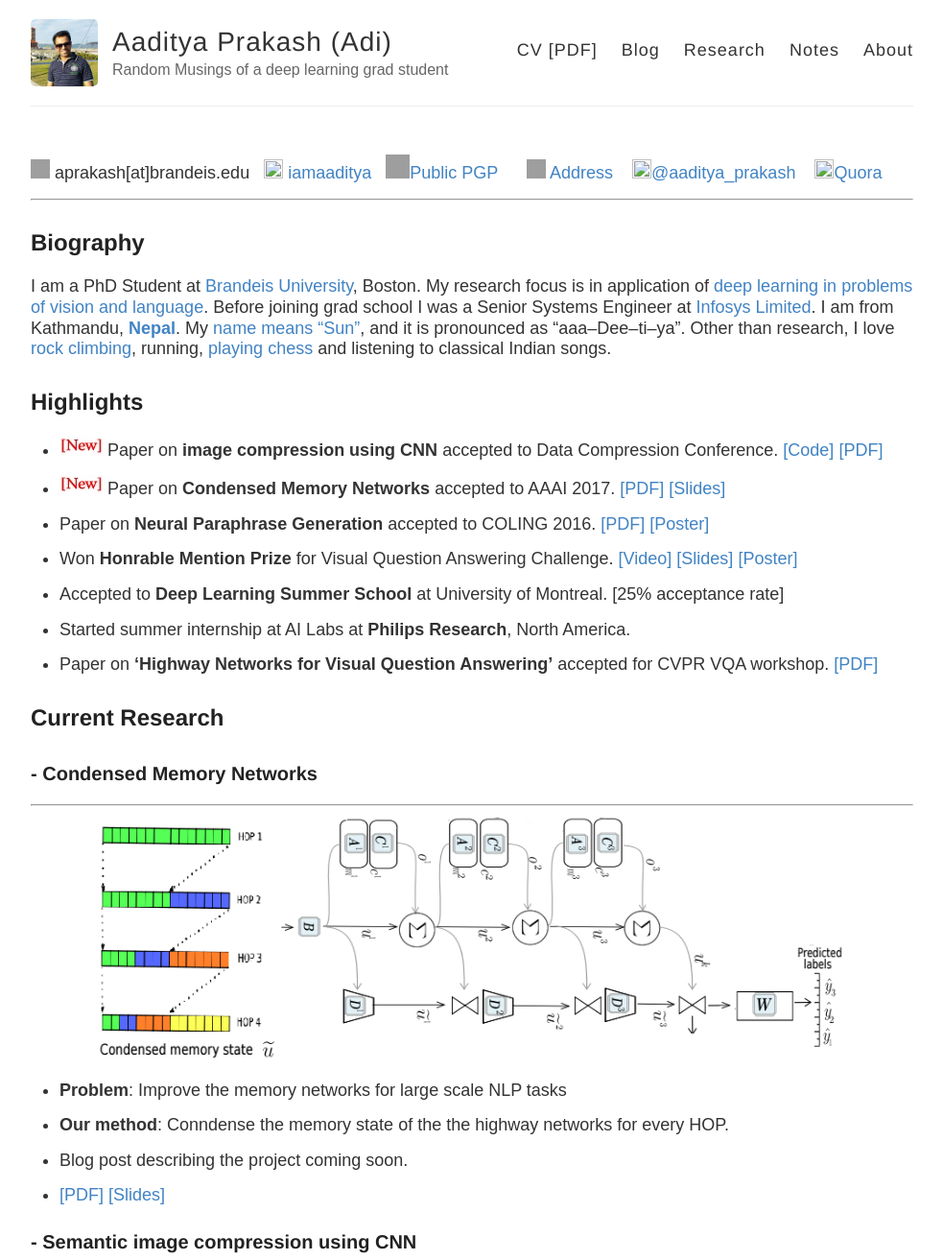
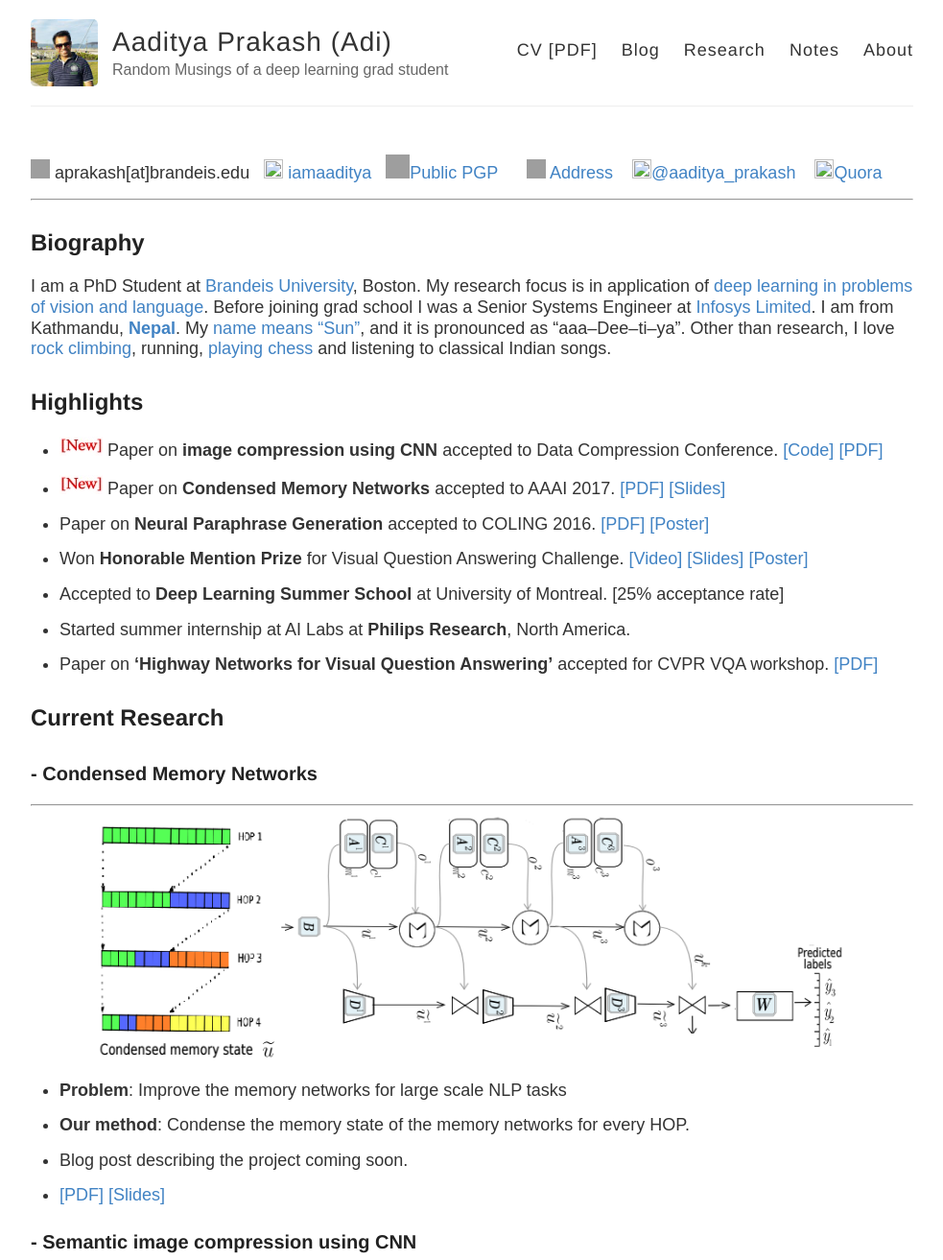
Before and after one commit to iamaaditya/iamaaditya.github.io, a Jekyll site: the page built from about/index.md, in a window 1280 px wide and 1400 px high, cut to the strip 0-1313 px from the top of the window. Shown: the whole strip at 96% size, without its empty margins (84-1067 px from the left). Built offline with Jekyll 4.4.1, drawn with Linux system fonts in a browser that asks for light colours; some web fonts are replaced; grey boxes are pictures that could not be loaded.

Commit message:
fix minor errors

```diff
--- a/about/index.md
+++ b/about/index.md
@@ -27,7 +27,7 @@ I am a PhD Student at [Brandeis University](http://www.brandeis.edu/), Boston. M
 
 * Paper on **Neural Paraphrase Generation** accepted to COLING 2016. [[PDF]](https://arxiv.org/pdf/1610.03098v3.pdf) [[Poster]](https://www.dropbox.com/s/ju09291jukvtg50/coling_poster.pdf?dl=0)
 
-* Won **Honrable Mention Prize** for Visual Question Answering Challenge. [[Video]](https://www.youtube.com/watch?v=Fc2v_-VTRSY&index=14&list=PL_bDvITUYucC0r43EXIHkQE_fHVXlmboH) [[Slides]](https://docs.google.com/presentation/d/1EvYlvwXa7mjiQ2YjFmFs9LigOI8XFiYcd4jOqnprZyQ/edit?usp=sharing) [[Poster]](https://docs.google.com/presentation/d/1S5eVgDddkG4HaMLDBV5KaaDwPO_rDgMyNzOfq4LiJS0/edit?usp=sharing)
+* Won **Honorable Mention Prize** for Visual Question Answering Challenge. [[Video]](https://www.youtube.com/watch?v=Fc2v_-VTRSY&index=14&list=PL_bDvITUYucC0r43EXIHkQE_fHVXlmboH) [[Slides]](https://docs.google.com/presentation/d/1EvYlvwXa7mjiQ2YjFmFs9LigOI8XFiYcd4jOqnprZyQ/edit?usp=sharing) [[Poster]](https://docs.google.com/presentation/d/1S5eVgDddkG4HaMLDBV5KaaDwPO_rDgMyNzOfq4LiJS0/edit?usp=sharing)
 
 * Accepted to **Deep Learning Summer School** at University of Montreal. [25% acceptance rate]
 
@@ -47,7 +47,7 @@ I am a PhD Student at [Brandeis University](http://www.brandeis.edu/), Boston. M
 
 * __Problem__: Improve the memory networks for large scale NLP tasks
 
-* __Our method__: Conndense the memory state of the the highway networks for every HOP.
+* __Our method__: Condense the memory state of the memory networks for every HOP.
 
 * Blog post describing the project coming soon.
 
```
